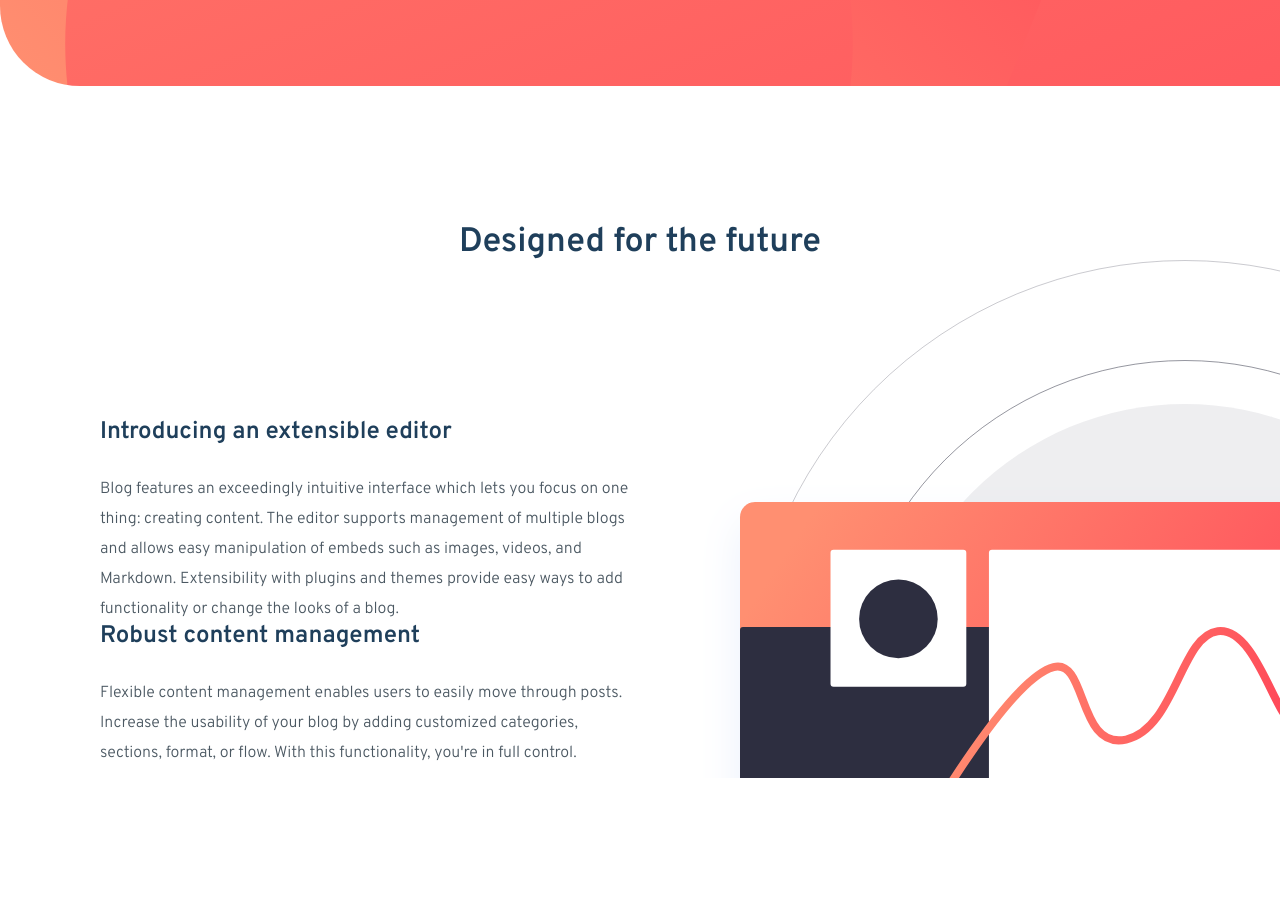
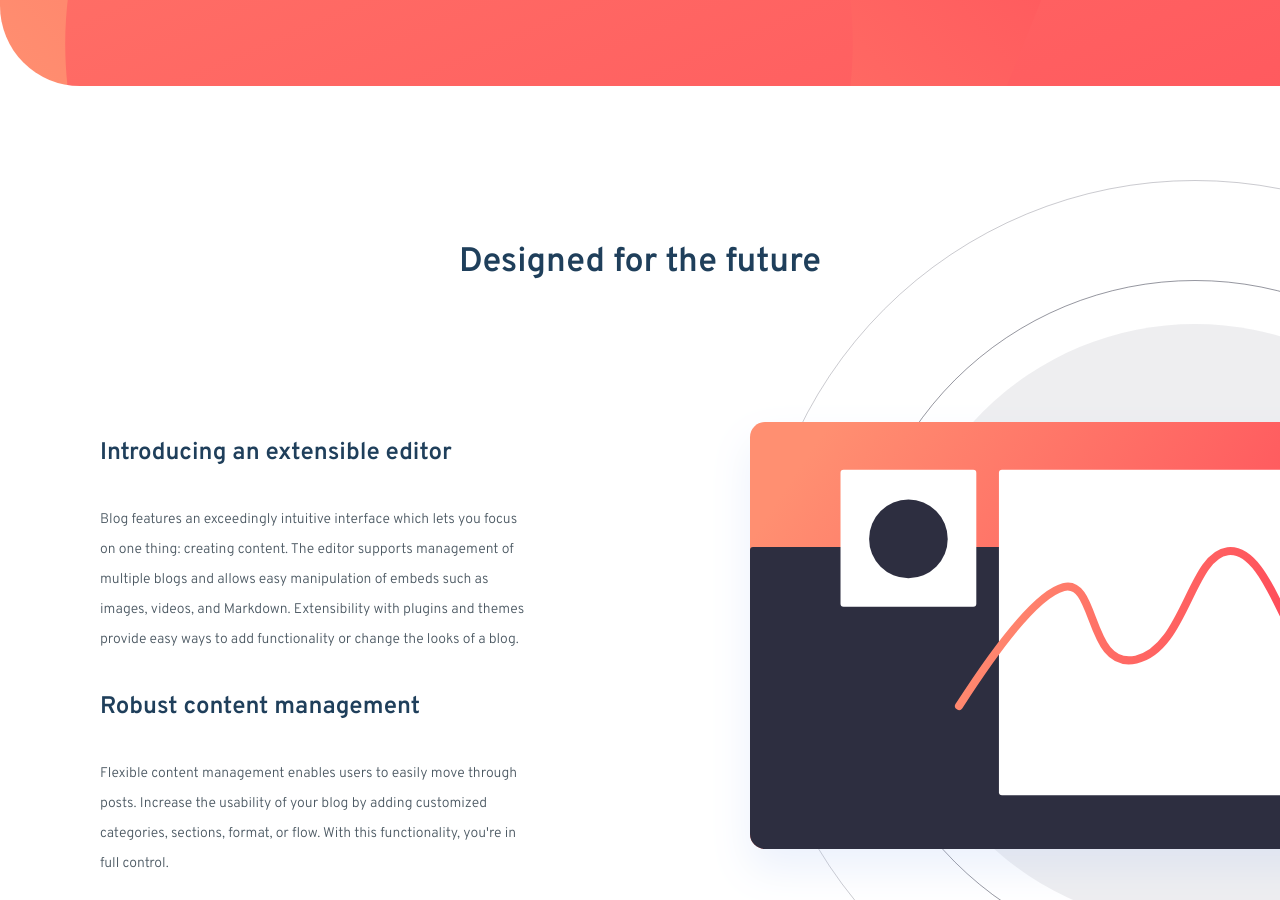
Before and after one commit to israelsanttana/blogr-landing-page, a plain HTML site: page index.html in a window 1280 px wide. Shown: the part 514-1414 px from the top of the page. Drawn offline with Linux system fonts and the light colour scheme.

Commit message:
ajuste de imagem

```diff
--- a/styles/main.css
+++ b/styles/main.css
@@ -4,8 +4,8 @@ main {
   margin: 0 auto;
   display: flex;
   justify-content: center;
+  overflow: hidden;
   margin-top: 4rem;
-  overflow: hidden;
 }
 
 .title {
@@ -14,7 +14,7 @@ main {
   font-size: 3.4rem;
   color: var(--Very-dark-blue);
   font-weight: 600;
-  margin-top: 9rem;
+  margin-top: 11rem;
 }
 
 .content {
@@ -22,25 +22,34 @@ main {
 }
 
 .designed-text {
-  width: 100%;
-  margin-top: 16rem;
+  max-width: 43rem;
+  min-height: 80rem;
+  display: flex;
+  flex: 1;
+  flex-direction: column;
+  justify-content: center;
 }
 .designed-text h2 {
   font-size: 2.4rem;
   font-weight: 600;
   color: var(--Very-dark-blue);
+  margin-bottom: 4rem;
 }
 .designed-text p {
   color: var(--Very-dark-grayish-blue);
+  font-size: 1.4rem;
   line-height: 3rem;
-  margin-top: 3rem;
+  margin-bottom: 4rem;
 }
 
 .designed-img img {
   position: absolute;
 }
 .designed-img {
+  display: flex;
+  flex: 1;
   width: 100%;
   position: relative;
-  right: -6rem;
+  right: -18rem;
+  top: -10rem;
 }
```
